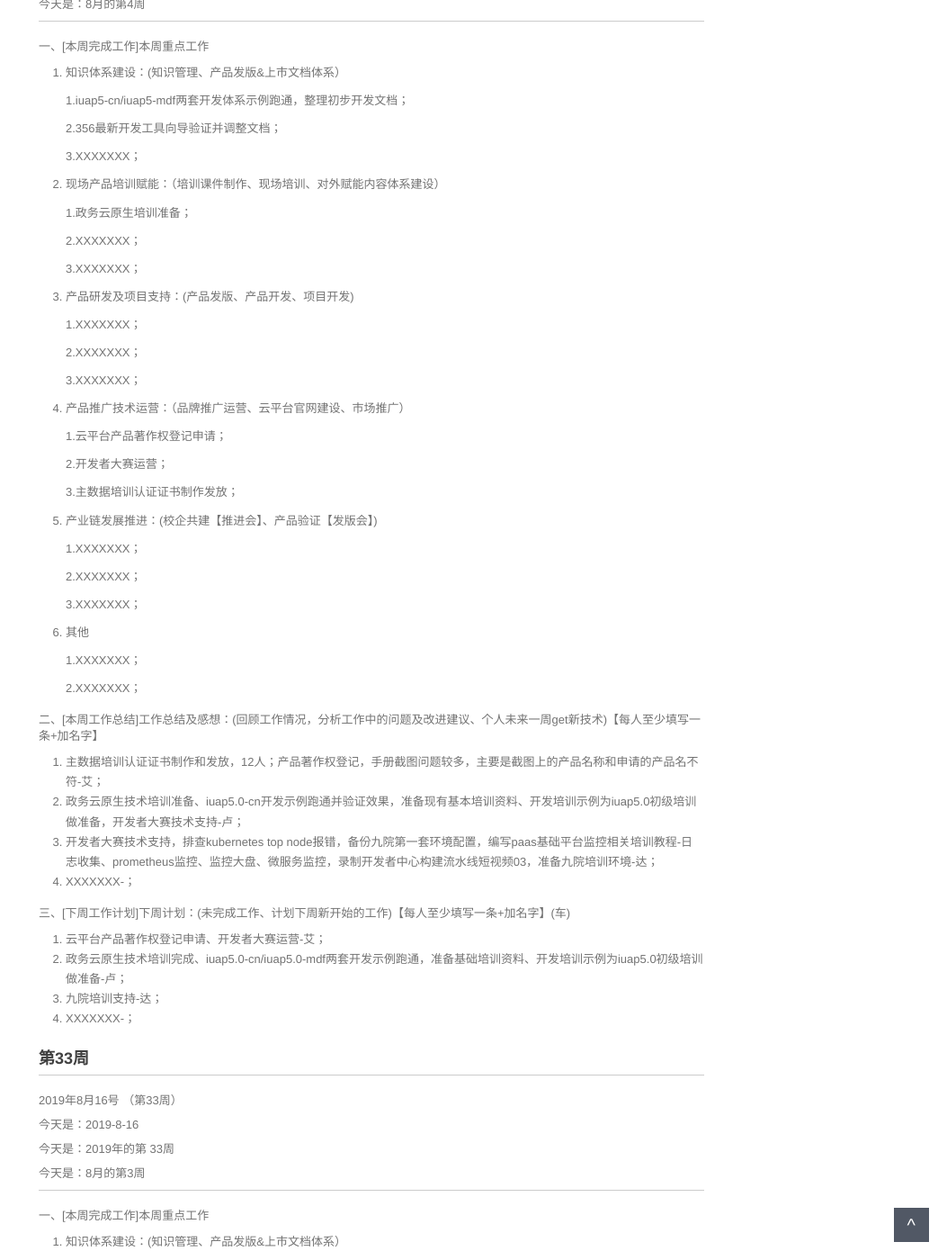
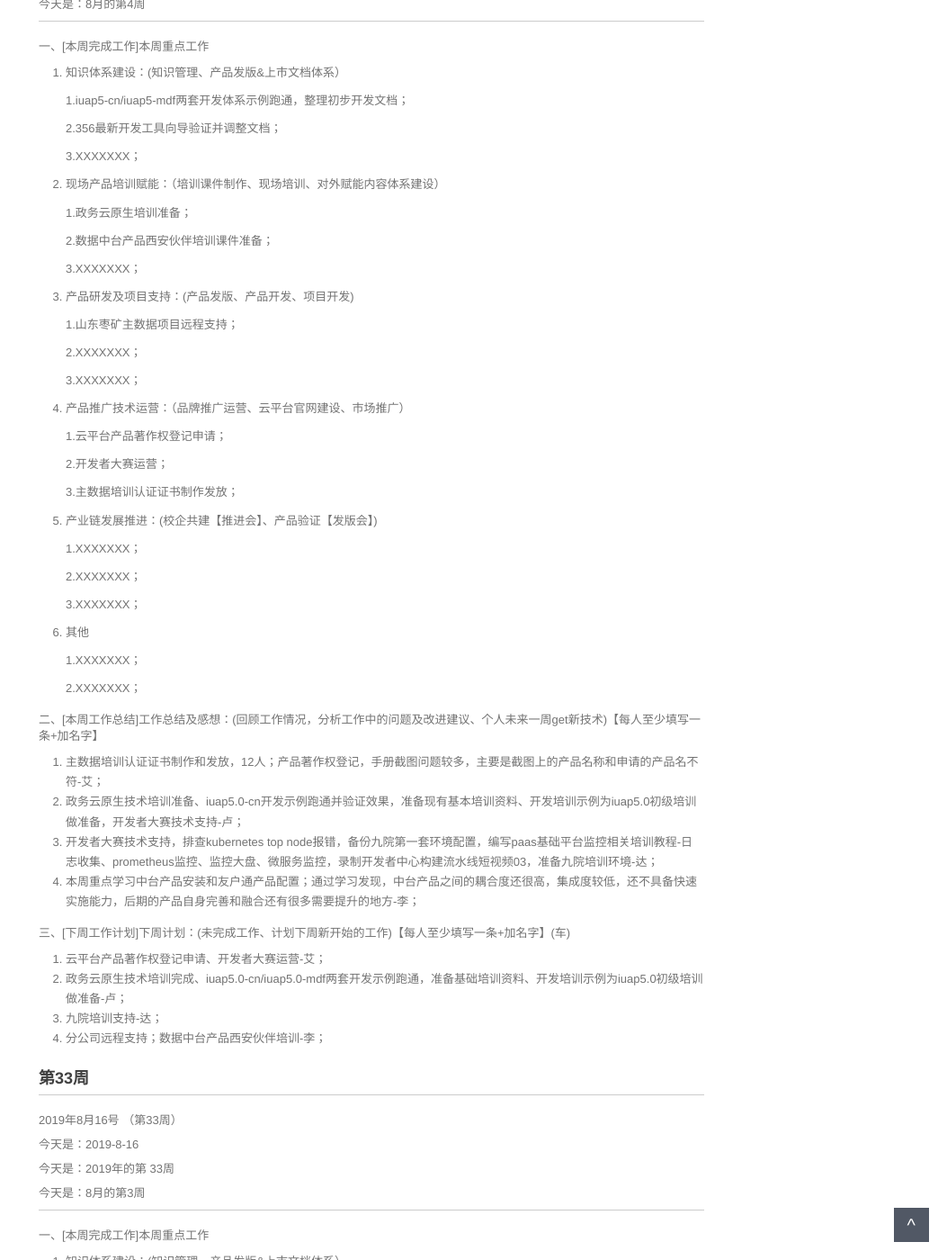
Before and after one commit to walllFlower/blog, a Jekyll site: the page built from _posts/2018-07-17-day_report_cxz.md, in a window 1280 px wide and 1400 px high, scrolled down 466 px. Shown: the whole window at 90% size, without its empty margins (227-1280 px from the left). Built offline with Jekyll 4.4.1, drawn with Linux system fonts in a browser that asks for light colours; comment, search, counter and statistics services are not loaded.

Commit message:
Update 2018-07-17-day_report_cxz.md

```diff
--- a/_posts/2018-07-17-day_report_cxz.md
+++ b/_posts/2018-07-17-day_report_cxz.md
@@ -36,13 +36,13 @@ categories: 技术运营工作周报
 
     1.政务云原生培训准备；
 
-    2.XXXXXXX；
+    2.数据中台产品西安伙伴培训课件准备；
 
     3.XXXXXXX；
 
 3. 产品研发及项目支持：(产品发版、产品开发、项目开发)
 
-    1.XXXXXXX；
+    1.山东枣矿主数据项目远程支持；
 
     2.XXXXXXX；
 
@@ -76,14 +76,14 @@ categories: 技术运营工作周报
 1. 主数据培训认证证书制作和发放，12人；产品著作权登记，手册截图问题较多，主要是截图上的产品名称和申请的产品名不符-艾；
 2. 政务云原生技术培训准备、iuap5.0-cn开发示例跑通并验证效果，准备现有基本培训资料、开发培训示例为iuap5.0初级培训做准备，开发者大赛技术支持-卢；
 3. 开发者大赛技术支持，排查kubernetes top node报错，备份九院第一套环境配置，编写paas基础平台监控相关培训教程-日志收集、prometheus监控、监控大盘、微服务监控，录制开发者中心构建流水线短视频03，准备九院培训环境-达；
-4. XXXXXXX-；
+4. 本周重点学习中台产品安装和友户通产品配置；通过学习发现，中台产品之间的耦合度还很高，集成度较低，还不具备快速实施能力，后期的产品自身完善和融合还有很多需要提升的地方-李；
 
 三、[下周工作计划]下周计划：(未完成工作、计划下周新开始的工作)【每人至少填写一条+加名字】(车)
 
 1. 云平台产品著作权登记申请、开发者大赛运营-艾；
 2. 政务云原生技术培训完成、iuap5.0-cn/iuap5.0-mdf两套开发示例跑通，准备基础培训资料、开发培训示例为iuap5.0初级培训做准备-卢；
 3. 九院培训支持-达；
-4. XXXXXXX-；
+4. 分公司远程支持；数据中台产品西安伙伴培训-李；
 
 
 
```
